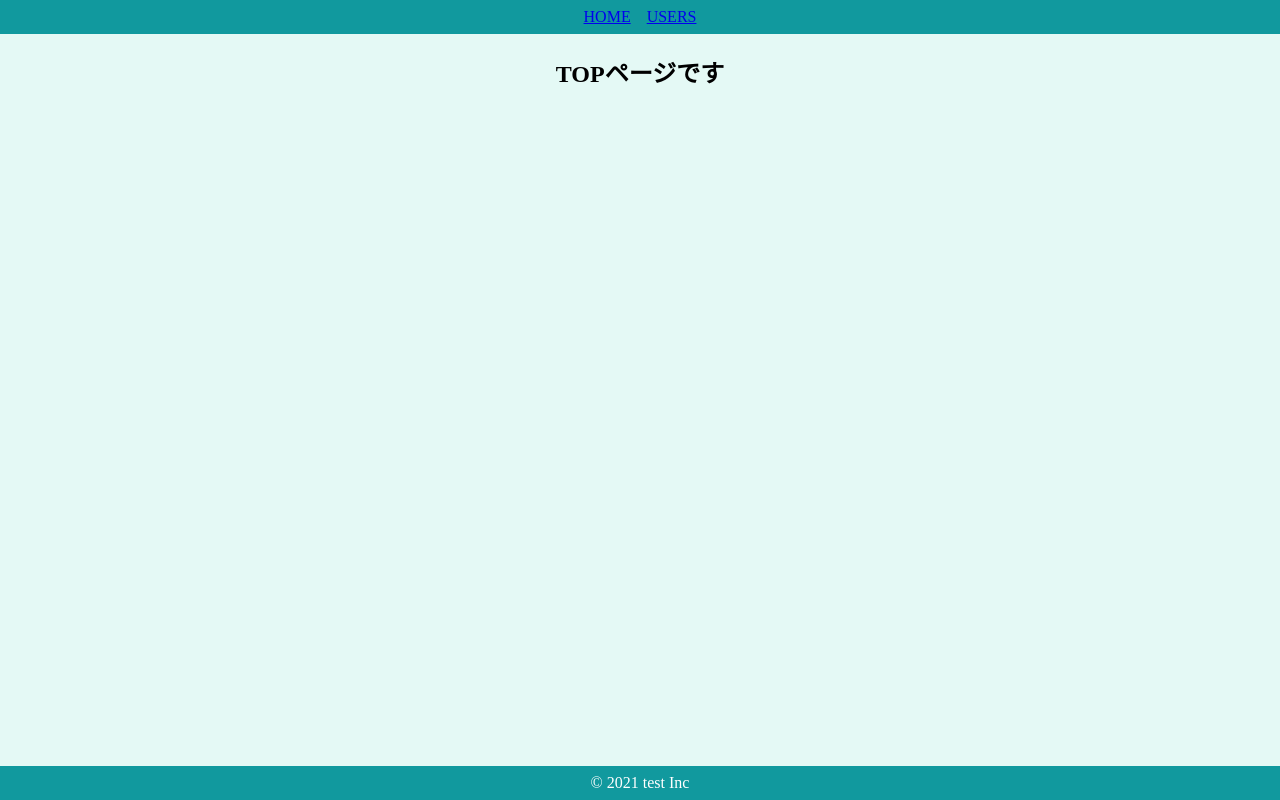
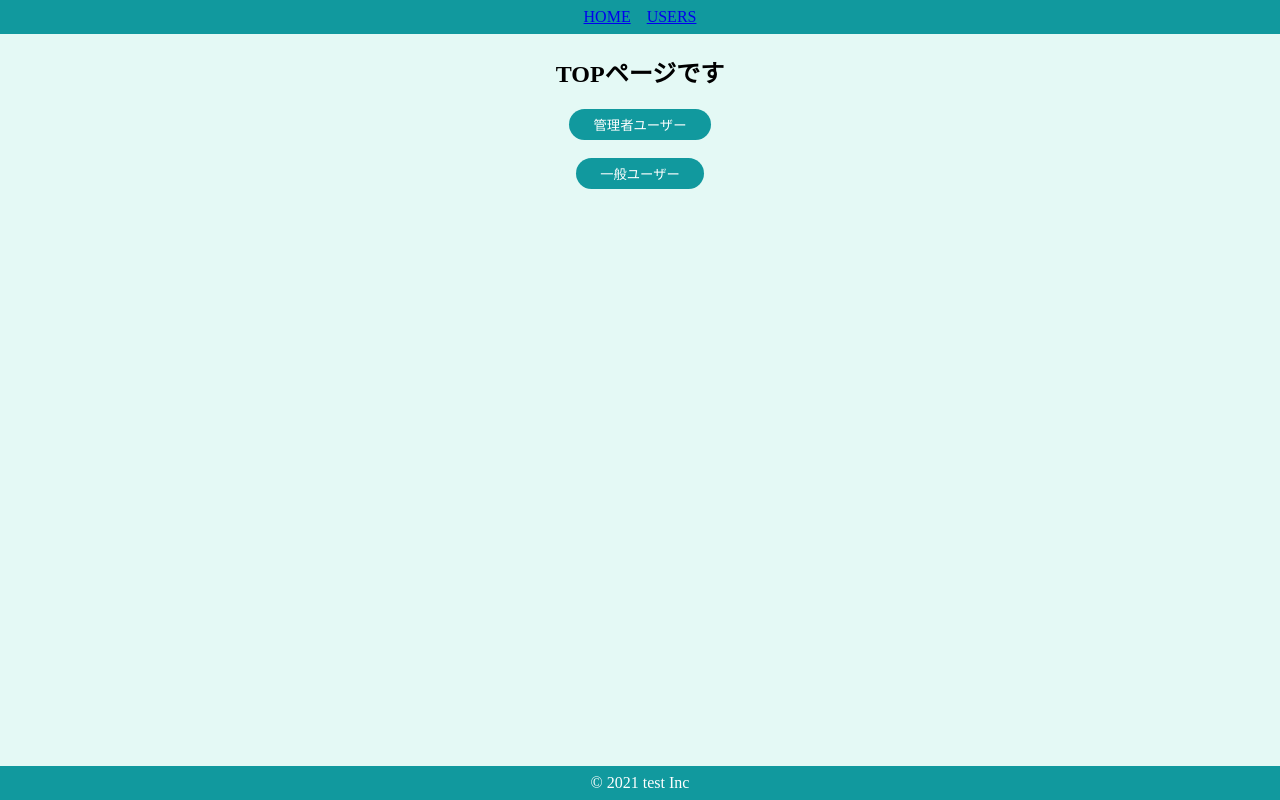
Before and after one commit to canopus-m-satoshi/atom-design, a React (Create React App) app: page / in a window 1280 px wide. Built offline with nearby package versions, Linux system fonts and the light colour scheme.

Commit message:
35. ツラい例を実装してみる https://www.udemy.com/course/react_stepup/learn/lecture/25224286#content

```diff
--- a/src/components/atoms/button/SecondaryButton.jsx
+++ b/src/components/atoms/button/SecondaryButton.jsx
@@ -2,8 +2,8 @@
 import { BaseButton } from "./BaseButton";
 
 export const SecondaryButton = (props) => {
-  const { children } = props;
-  return <SButton>{children}</SButton>;
+  const { children, onClick } = props;
+  return <SButton onClick={onClick}>{children}</SButton>;
 };
 
 const SButton = styled(BaseButton)`
--- a/src/components/molecules/user/UserIconWithName.jsx
+++ b/src/components/molecules/user/UserIconWithName.jsx
@@ -1,12 +1,13 @@
 import styled from "styled-components";
 
 export const UserIconWithName = (props) => {
-  const { image, name } = props;
+  const { image, name, isAdmin } = props;
 
   return (
     <SContainer>
       <SImg width={160} height={160} src={image} alt={name} />
       <SName>{name}</SName>
+      {isAdmin && <SEdit>編集</SEdit>}
     </SContainer>
   );
 };
@@ -25,3 +26,9 @@
   margin: 0;
   color: #40514e;
 `;
+
+const SEdit = styled.span`
+  text-decoration: underline;
+  color: #aaa;
+  cursor: pointer;
+`;
--- a/src/components/organisms/user/UserCard.jsx
+++ b/src/components/organisms/user/UserCard.jsx
@@ -3,11 +3,11 @@
 import { UserIconWithName } from "../../molecules/user/UserIconWithName";
 
 export const UserCard = (props) => {
-  const { user } = props;
+  const { user, isAdmin } = props;
 
   return (
     <Card>
-      <UserIconWithName image={user.image} name={user.name} />
+      <UserIconWithName image={user.image} name={user.name} isAdmin={isAdmin} />
       <SDL>
         <dt>メール</dt>
         <dd>{user.email}</dd>
--- a/src/components/pages/Top.jsx
+++ b/src/components/pages/Top.jsx
@@ -1,9 +1,23 @@
+import React from "react";
 import styled from "styled-components";
+import { useHistory } from "react-router-dom";
+
+import { SecondaryButton } from "../atoms/button/SecondaryButton";
 
 export const Top = () => {
+  const history = useHistory();
+  const onClickAdmin = () =>
+    history.push({ pathname: "/users", state: { isAdmin: true } });
+  const onClickGeneral = () =>
+    history.push({ pathname: "/users", state: { isAdmin: false } });
+
   return (
     <SContainer>
       <h2>TOPページです</h2>
+      <SecondaryButton onClick={onClickAdmin}>管理者ユーザー</SecondaryButton>
+      <br />
+      <br />
+      <SecondaryButton onClick={onClickGeneral}>一般ユーザー</SecondaryButton>
     </SContainer>
   );
 };
--- a/src/components/pages/Users.jsx
+++ b/src/components/pages/Users.jsx
@@ -1,4 +1,5 @@
 import styled from "styled-components";
+import { useLocation } from "react-router-dom";
 import { SearchInput } from "../molecules/SearchInput";
 import { UserCard } from "../organisms/user/UserCard";
 
@@ -17,13 +18,16 @@
 });
 
 export const Users = () => {
+  const { state } = useLocation();
+  const isAdmin = state ? state.isAdmin : false;
+
   return (
     <SContainer>
       <h2>ユーザー一覧</h2>
       <SearchInput />
       <SUserArea>
-        {users.map((user) => (
-          <UserCard key={users.id} user={user} />
+        {users.map((obj) => (
+          <UserCard key={obj.id} user={obj} isAdmin={isAdmin} />
         ))}
       </SUserArea>
     </SContainer>
```
